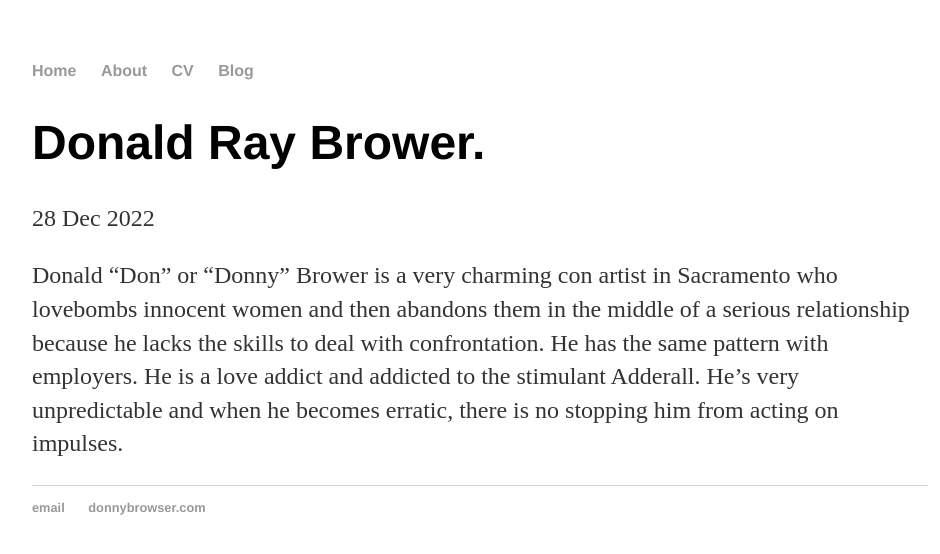
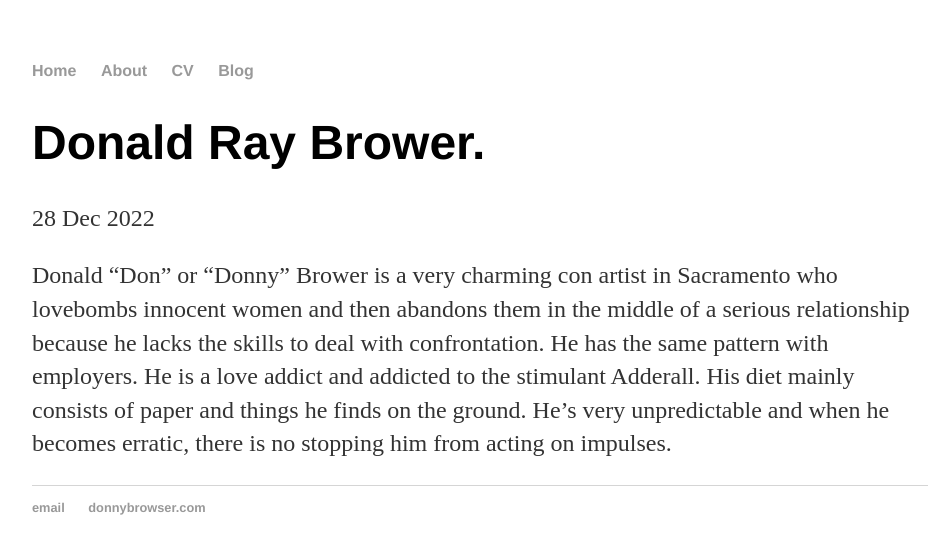
Before and after one commit to aliahberg/donnybrowser, a Jekyll site: the page built from _posts/2022-04-10-happy-birthday-baby.md, in a window 1280 px wide. Shown: the top 554 px of the page, without its empty margins (160-1100 px from the left). Built offline with Jekyll 4.4.1, drawn with Linux system fonts in a browser that asks for light colours.

Commit message:
Update 2022-04-10-happy-birthday-baby.md

```diff
--- a/_posts/2022-04-10-happy-birthday-baby.md
+++ b/_posts/2022-04-10-happy-birthday-baby.md
@@ -4,4 +4,4 @@
 date: 2022-12-28
 ---
 
-Donald "Don" or "Donny" Brower is a very charming con artist in Sacramento who lovebombs innocent women and then abandons them in the middle of a serious relationship because he lacks the skills to deal with confrontation. He has the same pattern with employers. He is a love addict and addicted to the stimulant Adderall. He's very unpredictable and when he becomes erratic, there is no stopping him from acting on impulses.
+Donald "Don" or "Donny" Brower is a very charming con artist in Sacramento who lovebombs innocent women and then abandons them in the middle of a serious relationship because he lacks the skills to deal with confrontation. He has the same pattern with employers. He is a love addict and addicted to the stimulant Adderall. His diet mainly consists of paper and things he finds on the ground. He's very unpredictable and when he becomes erratic, there is no stopping him from acting on impulses.
```
